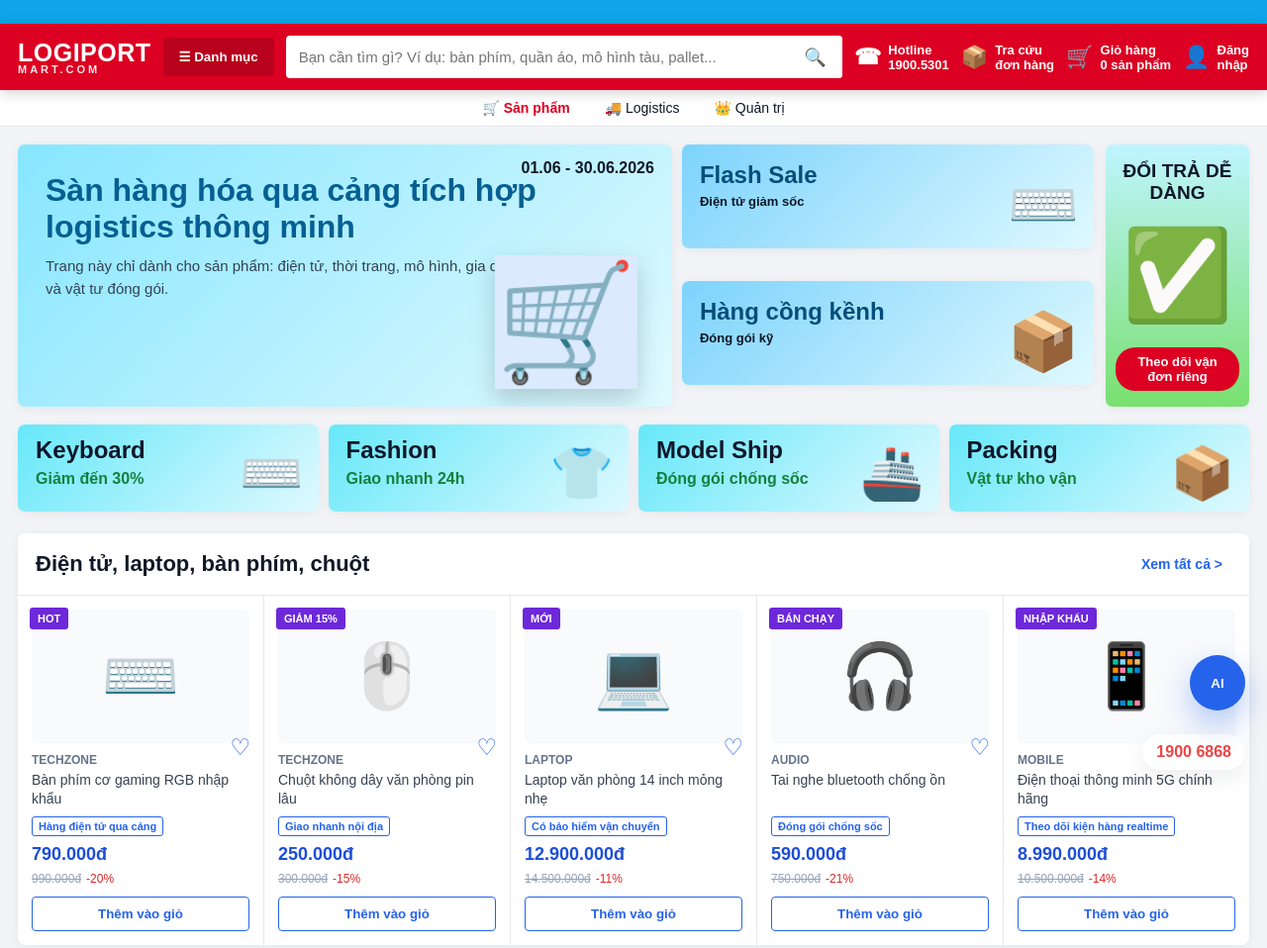
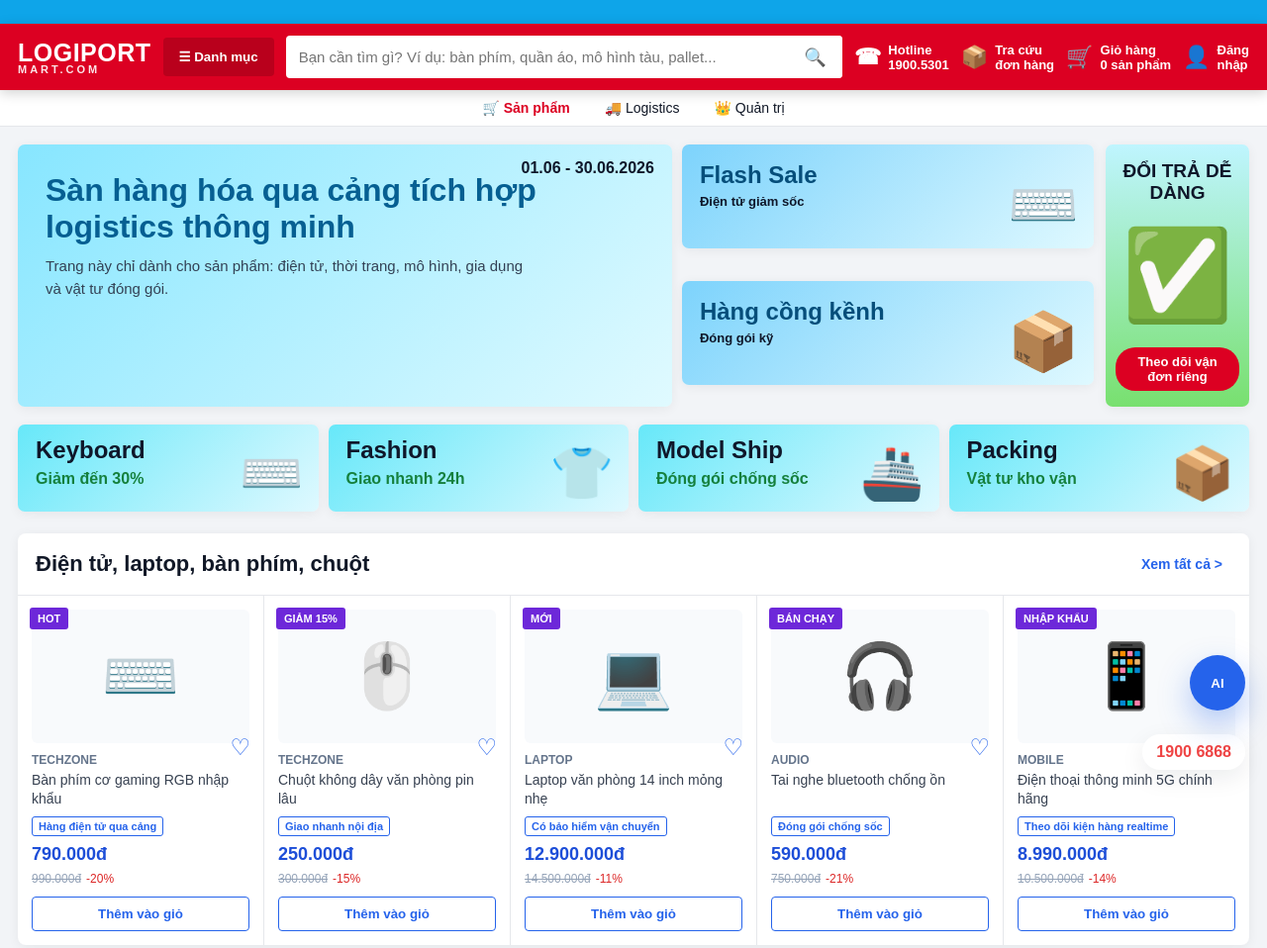
Before and after one commit to kiet62/do-an-ai-, a website: page index.html in a window 1280 px wide. Shown: the top 958 px of the page at 99% size. Drawn offline with Linux system fonts and the light colour scheme; no server answers.

Commit message:
Add files via upload

```diff
--- a/index.html
+++ b/index.html
@@ -92,7 +92,6 @@
         <div class="date">01.06 - 30.06.2026</div>
         <h1>Sàn hàng hóa qua cảng tích hợp logistics thông minh</h1>
         <p>Trang này chỉ dành cho sản phẩm: điện tử, thời trang, mô hình, gia dụng và vật tư đóng gói.</p>
-        <div class="ship">🛒</div>
       </div>
       <div class="small-banner"><h3>Flash Sale</h3><p>Điện tử giảm sốc</p><div class="emoji">⌨️</div></div>
       <div class="small-banner"><h3>Hàng cồng kềnh</h3><p>Đóng gói kỹ</p><div class="emoji">📦</div></div>
--- a/style.css
+++ b/style.css
@@ -61,7 +61,6 @@ button{font-family:inherit}
 .big-banner{grid-row:span 2;min-height:220px;border-radius:7px;background:linear-gradient(135deg,#87e6ff,#e0faff);padding:28px;position:relative;overflow:hidden;box-shadow:0 2px 12px rgba(0,0,0,.06)}
 .big-banner h1{font-size:32px;color:#065f92;margin-bottom:10px;max-width:520px}
 .big-banner p{font-size:15px;color:#334155;line-height:1.5;max-width:500px}
-.big-banner .ship{position:absolute;right:35px;bottom:18px;font-size:115px;filter:drop-shadow(0 10px 12px rgba(0,0,0,.18))}
 .big-banner .date{position:absolute;right:18px;top:15px;font-weight:bold;color:#0f172a}
 .small-banner{border-radius:7px;background:linear-gradient(135deg,#7dd3fc,#dff9ff);height:105px;padding:18px;position:relative;overflow:hidden;box-shadow:0 2px 12px rgba(0,0,0,.06)}
 .small-banner h3{font-size:24px;color:#064e7a;line-height:1.1}
@@ -208,4 +207,4 @@ th{background:#f8fafc;color:#111827}
 footer{background:#111827;color:white;text-align:center;padding:28px 16px;margin-top:30px}
 @media(max-width:1180px){.hero-layout{grid-template-columns:1fr}.right-ad{display:none}.product-grid{grid-template-columns:repeat(3,1fr)}.promo-row{grid-template-columns:repeat(2,1fr)}.role-grid{grid-template-columns:repeat(3,1fr)}.dashboard-grid{grid-template-columns:repeat(2,1fr)}}
 @media(max-width:820px){.header-inner{flex-wrap:wrap}.category-menu{left:18px;width:min(320px,calc(100vw - 36px))}.search{order:3;flex-basis:100%}.header-action:nth-child(4){display:none}.order-lookup-popover{right:18px;width:calc(100vw - 36px)}.order-lookup-popover::before{right:210px}.cart-popover::before{right:120px}.banner-grid{grid-template-columns:1fr}.big-banner{grid-row:auto}.promo-row{grid-template-columns:1fr}.product-grid{grid-template-columns:repeat(2,1fr)}.panel-grid{grid-template-columns:1fr}.form-row{grid-template-columns:1fr}.role-grid{grid-template-columns:repeat(2,1fr)}}
-@media(max-width:520px){.product-grid,.role-grid,.dashboard-grid{grid-template-columns:1fr}.sub-nav-inner{justify-content:flex-start}.big-banner h1{font-size:25px}.big-banner .ship{font-size:78px}.ai-chat-widget{right:14px;bottom:76px}.ai-chat-panel{height:430px}}
+@media(max-width:520px){.product-grid,.role-grid,.dashboard-grid{grid-template-columns:1fr}.sub-nav-inner{justify-content:flex-start}.big-banner h1{font-size:25px}.ai-chat-widget{right:14px;bottom:76px}.ai-chat-panel{height:430px}}
```
